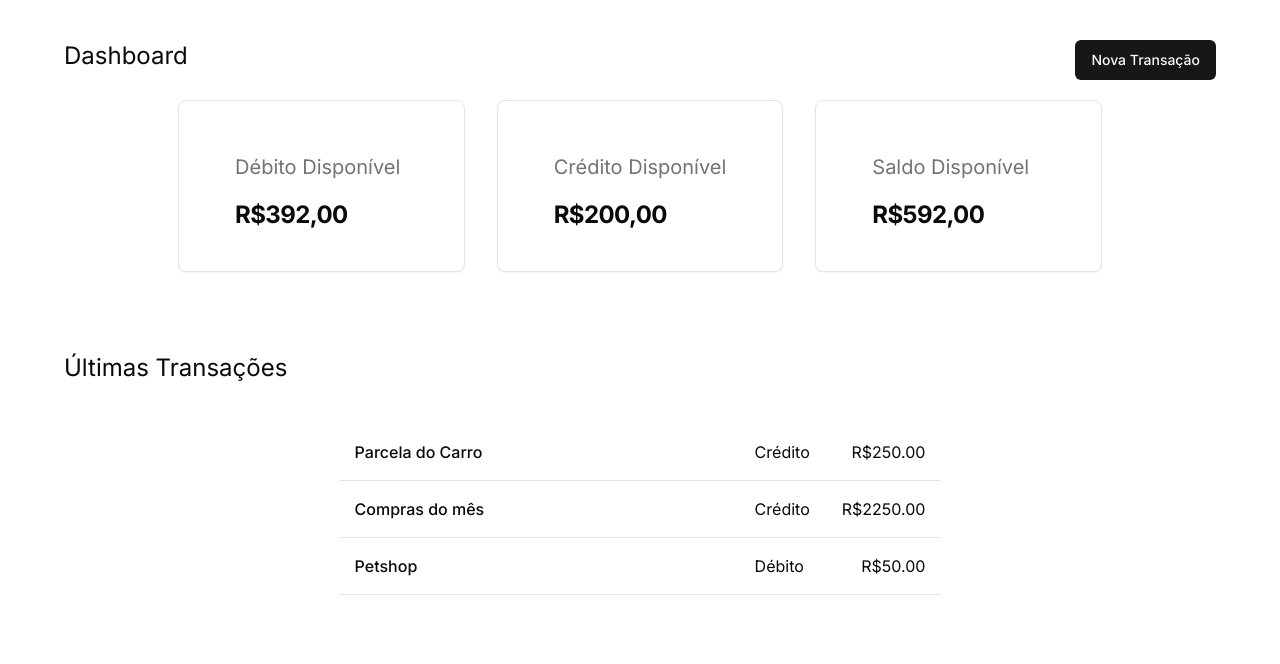
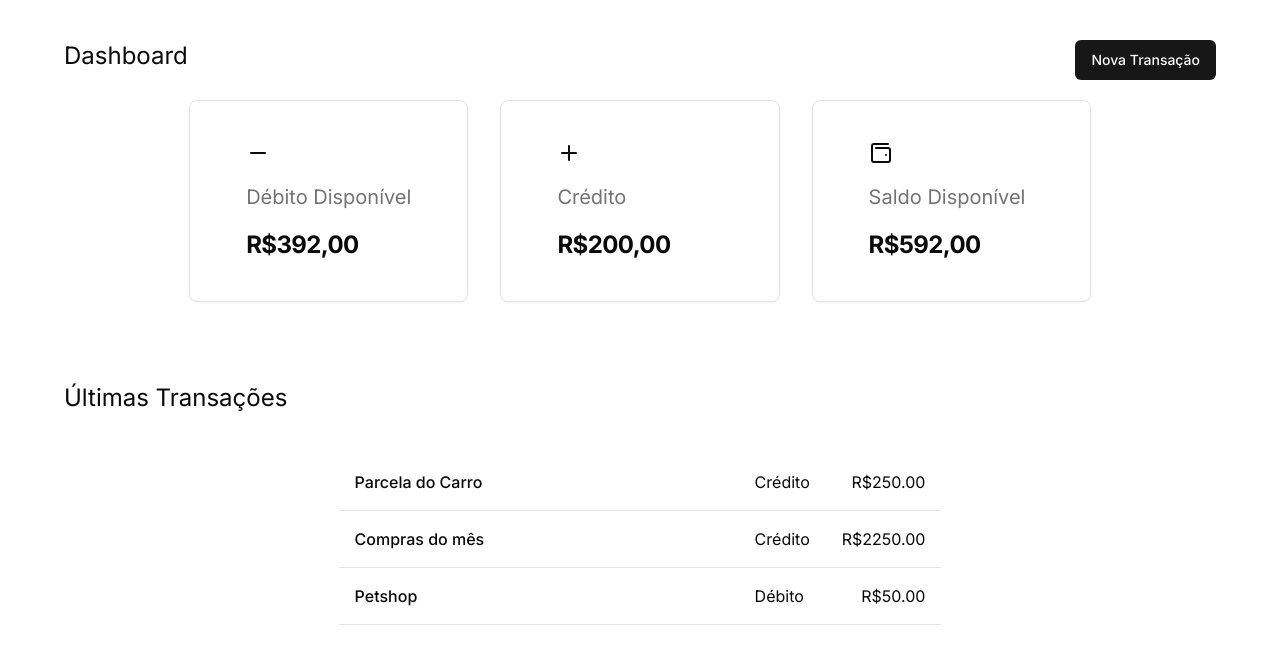
Before and after one commit to danielcorreia-dev/next-exwallet, a Next.js app: page /dashboard in a window 1280 px wide. Shown: the top 664 px of the page. Built offline with nearby package versions, Linux system fonts and the light colour scheme.

Commit message:
fix: small adjustments

```diff
--- /dev/null
+++ b/app/api/accounts/[id]/route.ts
@@ -0,0 +1,27 @@
+import { auth } from '@/auth';
+import prisma from '@/lib/prisma';
+
+export async function DELETE({ params }: { params: { id: string } }) {
+  const session = await auth();
+
+  if (!session?.user) {
+    return {
+      status: 401,
+      body: { error: 'Unauthorized' },
+    };
+  }
+
+  const account = await prisma.account.delete({
+    where: {
+      id: params.id,
+    },
+  });
+
+  if (!account) {
+    return Response.json('Account not found', {
+      status: 404,
+    });
+  }
+
+  return Response.json(account);
+}
--- a/app/app/accounts/[id]/page.tsx
+++ b/app/app/accounts/[id]/page.tsx
@@ -1,3 +1,4 @@
+import DashboardContent from '@/app/dashboard/content';
 import { auth } from '@/auth';
 import prisma from '@/lib/prisma';
 import React from 'react';
@@ -20,7 +21,7 @@ const ShowAccountPage = async ({ params }: { params: { id: string } }) => {
       });
 
       if (account?.userId === user.id) {
-        return <div>teste</div>;
+        return <DashboardContent />;
       }
     }
   }
--- a/app/dashboard/content.tsx
+++ b/app/dashboard/content.tsx
@@ -1,8 +1,22 @@
 import React from 'react';
-import { Button } from "@/components/ui/button";
-import { Card, CardHeader, CardTitle, CardDescription } from "@/components/ui/card";
-import { TableCell, TableRow } from "@/components/ui/table";
-import { Drawer, DrawerClose, DrawerContent, DrawerDescription, DrawerFooter, DrawerHeader, DrawerTitle, DrawerTrigger } from '@/components/ui/drawer';
+import { Button } from '@/components/ui/button';
+import {
+  Card,
+  CardHeader,
+  CardTitle,
+  CardDescription,
+} from '@/components/ui/card';
+import { TableCell, TableRow } from '@/components/ui/table';
+import {
+  Drawer,
+  DrawerClose,
+  DrawerContent,
+  DrawerDescription,
+  DrawerFooter,
+  DrawerHeader,
+  DrawerTitle,
+  DrawerTrigger,
+} from '@/components/ui/drawer';
 import { Input } from '@/components/ui/input';
 import { Label } from '@/components/ui/label';
 import {
@@ -11,26 +25,27 @@ import {
   SelectItem,
   SelectTrigger,
   SelectValue,
-} from "@/components/ui/select"
+} from '@/components/ui/select';
+import { Minus, Plus, Wallet2 } from 'lucide-react';
 const DashboardContent = () => {
   const invoices = [
     {
-            nameOfTransaction: "Parcela do Carro",
-            totalAmount: "R$250.00",
-            paymentMethod: "Crédito",
-            id: "1"
+      nameOfTransaction: 'Parcela do Carro',
+      totalAmount: 'R$250.00',
+      paymentMethod: 'Crédito',
+      id: '1',
     },
     {
-            nameOfTransaction: "Compras do mês",
-            totalAmount: "R$2250.00",
-            paymentMethod: "Crédito",
-            id: "2"
+      nameOfTransaction: 'Compras do mês',
+      totalAmount: 'R$2250.00',
+      paymentMethod: 'Crédito',
+      id: '2',
     },
     {
-            nameOfTransaction: "Petshop",
-            totalAmount: "R$50.00",
-            paymentMethod: "Débito",
-            id: "3"
+      nameOfTransaction: 'Petshop',
+      totalAmount: 'R$50.00',
+      paymentMethod: 'Débito',
+      id: '3',
     },
   ];
 
@@ -40,18 +55,18 @@ const DashboardContent = () => {
         <h1 className="text-2xl md:text-2xl mb-3 mt-10 md:mb-0">Dashboard</h1>
         <Drawer>
           <DrawerTrigger asChild>
-                        <Button className='mb-3 mt-10 md:mb-0'>Nova Transação</Button>
+            <Button className="mb-3 mt-10 md:mb-0">Nova Transação</Button>
           </DrawerTrigger>
           <DrawerContent>
             <div className="mx-auto w-full max-w-sm">
               <DrawerHeader>
                 <DrawerTitle>Nova Transação</DrawerTitle>
-                                <DrawerDescription className='mb-6'>Adicione uma nova transação</DrawerDescription>
+                <DrawerDescription className="mb-6">
+                  Adicione uma nova transação
+                </DrawerDescription>
               </DrawerHeader>
-                            <Label>
-                                Nome da trasação
-                            </Label>
-                            <Input placeholder='Petshop' className='my-5' />
+              <Label>Nome da trasação</Label>
+              <Input placeholder="Petshop" className="my-5" />
               <Select>
                 <SelectTrigger className="w-[180px]">
                   <SelectValue placeholder="Tipo da transação" />
@@ -62,10 +77,8 @@ const DashboardContent = () => {
                 </SelectContent>
               </Select>
               <br />
-                            <Label>
-                                Valor gasto
-                            </Label>
-                            <Input type='number' className='my-5' placeholder='R$ 45,00' />
+              <Label>Valor gasto</Label>
+              <Input type="number" className="my-5" placeholder="R$ 45,00" />
               <DrawerFooter>
                 <Button>Enviar</Button>
                 <DrawerClose asChild>
@@ -80,20 +93,35 @@ const DashboardContent = () => {
         <div className="grid grid-cols-1 md:grid-cols-3 md:gap-8">
           <Card className="w-full mt-5 py-4 px-8">
             <CardHeader>
-                            <CardDescription className="py-3 text-lg md:text-xl">Débito Disponível</CardDescription>
-                            <CardTitle className="text-xl md:text-2xl font-bold">R$392,00</CardTitle>
+              <Minus size={24} />
+              <CardDescription className="py-3 text-lg md:text-xl">
+                Débito Disponível
+              </CardDescription>
+              <CardTitle className="text-xl md:text-2xl font-bold">
+                R$392,00
+              </CardTitle>
             </CardHeader>
           </Card>
           <Card className="w-full mt-5 py-4 px-8">
             <CardHeader>
-                            <CardDescription className="py-3 text-lg md:text-xl">Crédito Disponível</CardDescription>
-                            <CardTitle className="text-xl md:text-2xl font-bold">R$200,00</CardTitle>
+              <Plus size={24} />
+              <CardDescription className="py-3 text-lg md:text-xl">
+                Crédito
+              </CardDescription>
+              <CardTitle className="text-xl md:text-2xl font-bold">
+                R$200,00
+              </CardTitle>
             </CardHeader>
           </Card>
           <Card className="w-full mt-5 py-4 px-8">
             <CardHeader>
-                            <CardDescription className="py-3 text-lg md:text-xl">Saldo Disponível</CardDescription>
-                            <CardTitle className="text-xl md:text-2xl font-bold">R$592,00</CardTitle>
+              <Wallet2 size={24} />
+              <CardDescription className="py-3 text-lg md:text-xl">
+                Saldo Disponível
+              </CardDescription>
+              <CardTitle className="text-xl md:text-2xl font-bold">
+                R$592,00
+              </CardTitle>
             </CardHeader>
           </Card>
         </div>
@@ -101,13 +129,17 @@ const DashboardContent = () => {
       <h1 className="text-2xl md:text-2xl mt-10 py-10 md:mb-0">
         Últimas Transações
       </h1>
-            <table className="m-auto flex flex-col justify-center container align-middle">
-                <tbody className='m-auto'>
+      <table className="m-auto flex flex-col justify-center align-middle w-full">
+        <tbody className="m-auto">
           {invoices.map((invoice) => (
             <TableRow key={invoice.id}>
-                            <TableCell className="w-[400px] font-medium">{invoice.nameOfTransaction}</TableCell>
+              <TableCell className="w-[400px] font-medium">
+                {invoice.nameOfTransaction}
+              </TableCell>
               <TableCell>{invoice.paymentMethod}</TableCell>
-                            <TableCell className="text-right">{invoice.totalAmount}</TableCell>
+              <TableCell className="text-right">
+                {invoice.totalAmount}
+              </TableCell>
             </TableRow>
           ))}
         </tbody>
--- a/components/accounts/card-list.tsx
+++ b/components/accounts/card-list.tsx
@@ -1,3 +1,5 @@
+'use client';
+
 import { WalletIcon } from 'lucide-react';
 import { Card, CardContent, CardHeader, CardTitle } from '../ui/card';
 import Link from 'next/link';
```
Also changed, not shown: 1 other file (tests, documents, lock files or other folders). Lines whose indentation alone changed are shown as unchanged.
